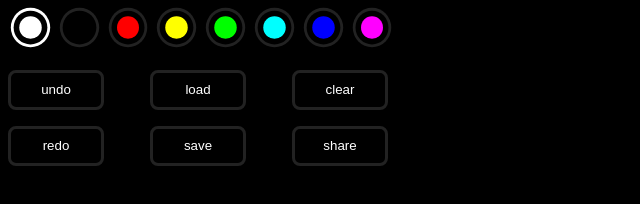
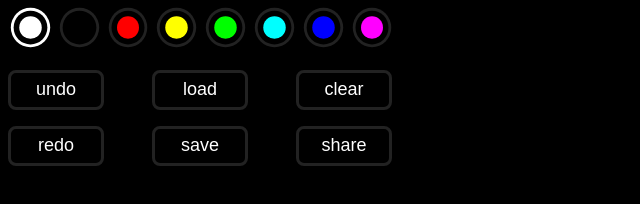
Before and after one commit to jonathanknowles/reflex-paint, a plain HTML site: page prototype/index.html in a window 1280 px wide. Shown: the part 218-422 px from the top of the page, 0-640 px from the left. Drawn offline with Linux system fonts and the light colour scheme.

Commit message:
Increase the font size on control buttons.

```diff
--- a/prototype/index.html
+++ b/prototype/index.html
@@ -42,7 +42,7 @@
             input#s7[type="radio"]:not(:checked) + label { background-image: url('brush-s7.svg')         }
             div.button-group { width: 96px
                              ; display: inline-block }
-            div.button-group + div.button-group { margin-left: 42px }
+            div.button-group + div.button-group { margin-left: 44px }
             button { width: 96px
                    ; height: 40px
                    ; color: #ffffff
@@ -50,6 +50,7 @@
                    ; border-radius: 8px
                    ; border-style: solid
                    ; border-width: 3px
+                   ; font-size: 18px
                    ; outline: none
                    ; transition-duration: 300ms }
             button:not(:active) { border-color: #222222 }
```
